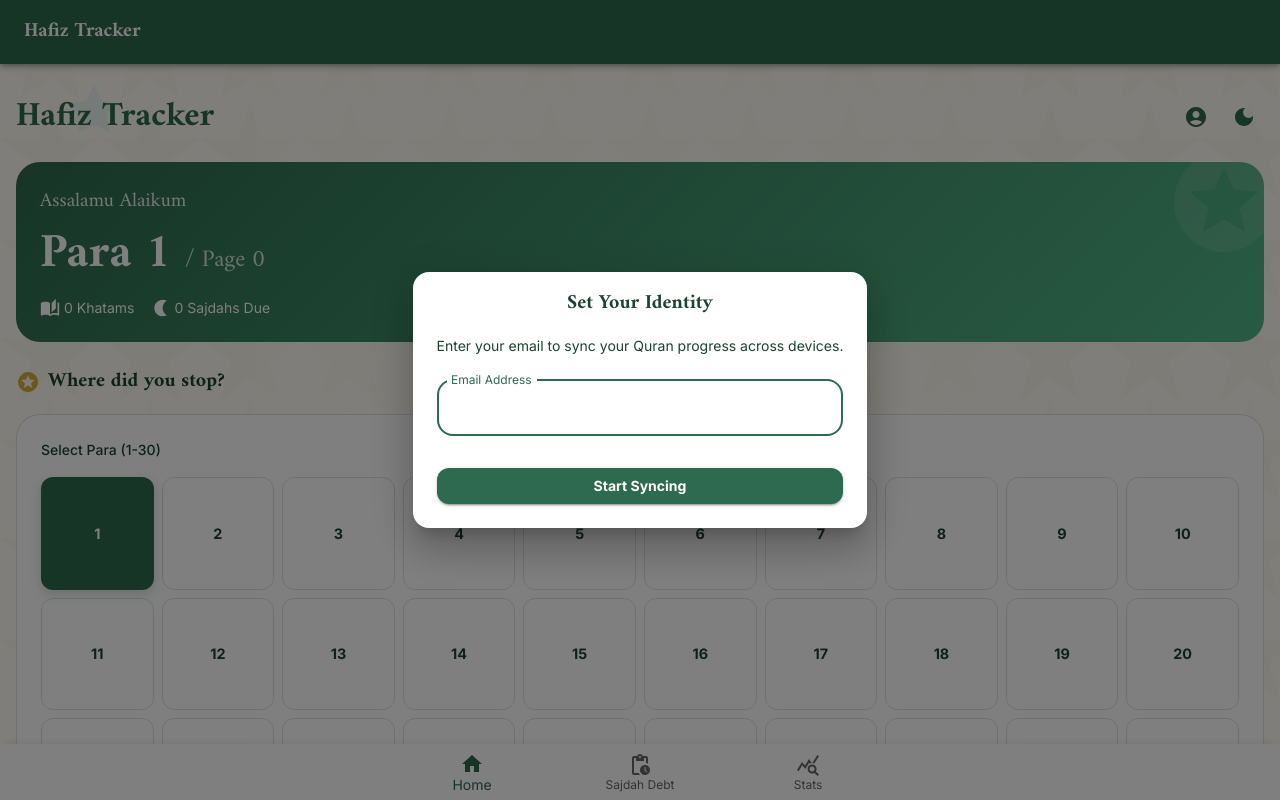
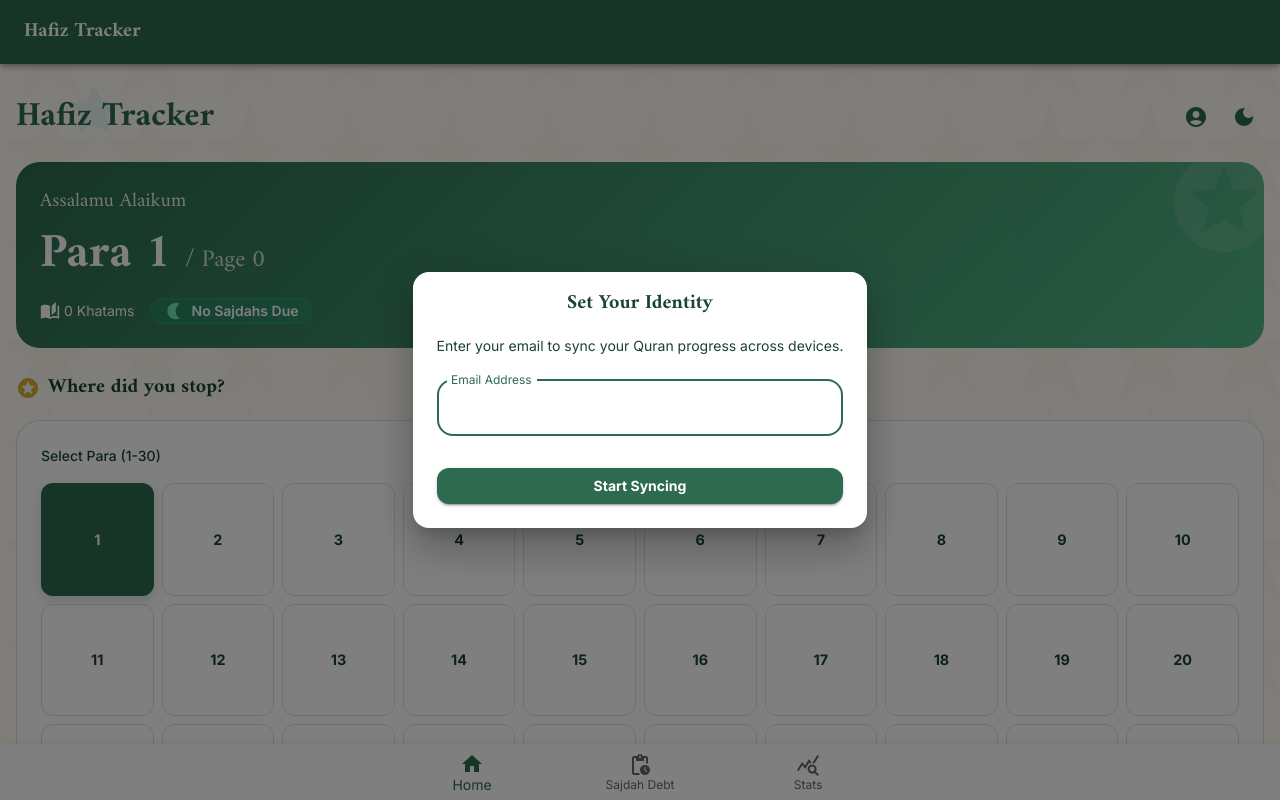
Before and after one commit to OmorFaruk63/Hafiz-Tracker-Project, a Next.js app: page / in a window 1280 px wide. Built offline with nearby package versions, Linux system fonts and the light colour scheme.

Commit message:
fix: correct Sajdah calculation logic and enhance UI display for pending debt status

```diff
--- a/src/app/page.tsx
+++ b/src/app/page.tsx
@@ -218,9 +218,23 @@ export default function Home() {
                   <AutoStoriesIcon fontSize="small" />
                   <Typography variant="body2">{totalKhatams} Khatams</Typography>
                 </Box>
-                <Box sx={{ display: 'flex', alignItems: 'center', gap: 0.5 }}>
-                  <NightlightIcon fontSize="small" />
-                  <Typography variant="body2">{remainingDebt} Sajdahs Due</Typography>
+                <Box
+                  sx={{
+                    display: 'flex',
+                    alignItems: 'center',
+                    gap: 1,
+                    bgcolor: remainingDebt > 5 ? 'rgba(239, 68, 68, 0.2)' : remainingDebt > 0 ? 'rgba(245, 158, 11, 0.2)' : 'rgba(16, 185, 129, 0.2)',
+                    px: 1.5,
+                    py: 0.25,
+                    borderRadius: '20px',
+                    border: '1px solid',
+                    borderColor: remainingDebt > 5 ? 'rgba(239, 68, 68, 0.5)' : remainingDebt > 0 ? 'rgba(245, 158, 11, 0.5)' : 'rgba(16, 185, 129, 0.5)'
+                  }}
+                >
+                  <NightlightIcon fontSize="small" sx={{ color: remainingDebt > 5 ? '#fca5a5' : remainingDebt > 0 ? '#fcd34d' : '#6ee7b7' }} />
+                  <Typography variant="body2" sx={{ fontWeight: 600 }}>
+                    {remainingDebt > 0 ? `${remainingDebt} Sajdahs Due` : 'No Sajdahs Due'}
+                  </Typography>
                 </Box>
               </Box>
             </Box>
--- a/src/hooks/useSajdahDebt.ts
+++ b/src/hooks/useSajdahDebt.ts
@@ -1,12 +1,34 @@
 import { useHafizStore } from '@/store/useHafizStore';
 
-const SAJDAH_PARAS = [9, 13, 14, 15, 16, 17,17, 19, 21, 23, 24, 27, 30, 30];
+// The 14 standard Tilawah Sajdahs in the Quran
+const SAJDAH_PARAS = [
+  9,  // Al-A'raf
+  13, // Ar-Ra'd
+  14, // An-Nahl
+  15, // Al-Isra'
+  16, // Maryam
+  17, // Al-Hajj (Ayah 18)
+  19, // Al-Furqan
+  21, // An-Naml
+  23, // As-Sajdah
+  24, // Saad
+  25, // Fussilat
+  27, // An-Najm
+  30, // Al-Inshiqaq
+  30  // Al-Alaq
+];
 
 export function useSajdahDebt(): { totalEarned: number; remainingDebt: number } {
   const { totalKhatams, lastPara, totalSajdahsDone } = useHafizStore();
 
-  const totalEarned = (totalKhatams * 14) + SAJDAH_PARAS.filter(p => p <= lastPara).length;
-  const remainingDebt = totalEarned - totalSajdahsDone;
+  // Total Sajdahs earned from completed Khatams (14 per Khatam)
+  const earnedFromKhatams = totalKhatams * 14;
+
+  // Total Sajdahs earned in the current in-progress Khatam
+  const earnedInCurrentKhatam = SAJDAH_PARAS.filter(p => p <= lastPara).length;
+
+  const totalEarned = earnedFromKhatams + earnedInCurrentKhatam;
+  const remainingDebt = Math.max(0, totalEarned - totalSajdahsDone);
 
   return { totalEarned, remainingDebt };
 }
```
Also changed, not shown: src/app/sajdah/page.tsx (+9 -5 lines).
